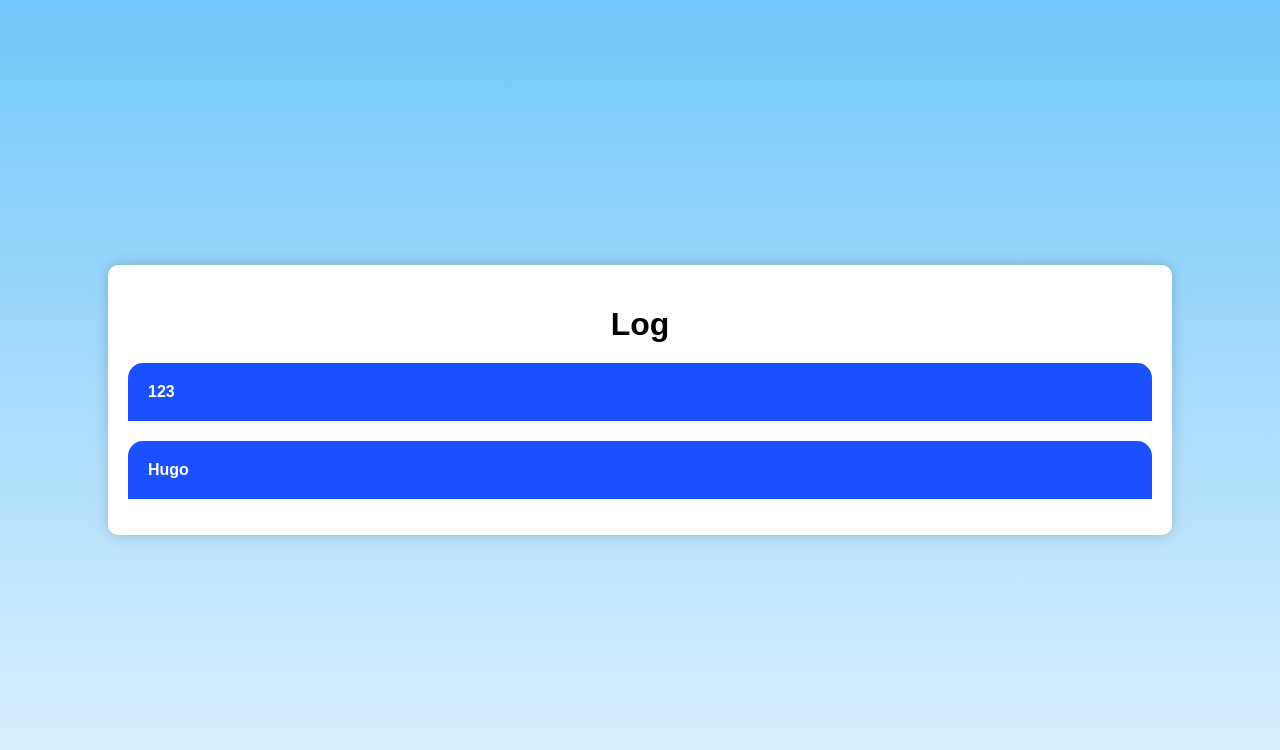
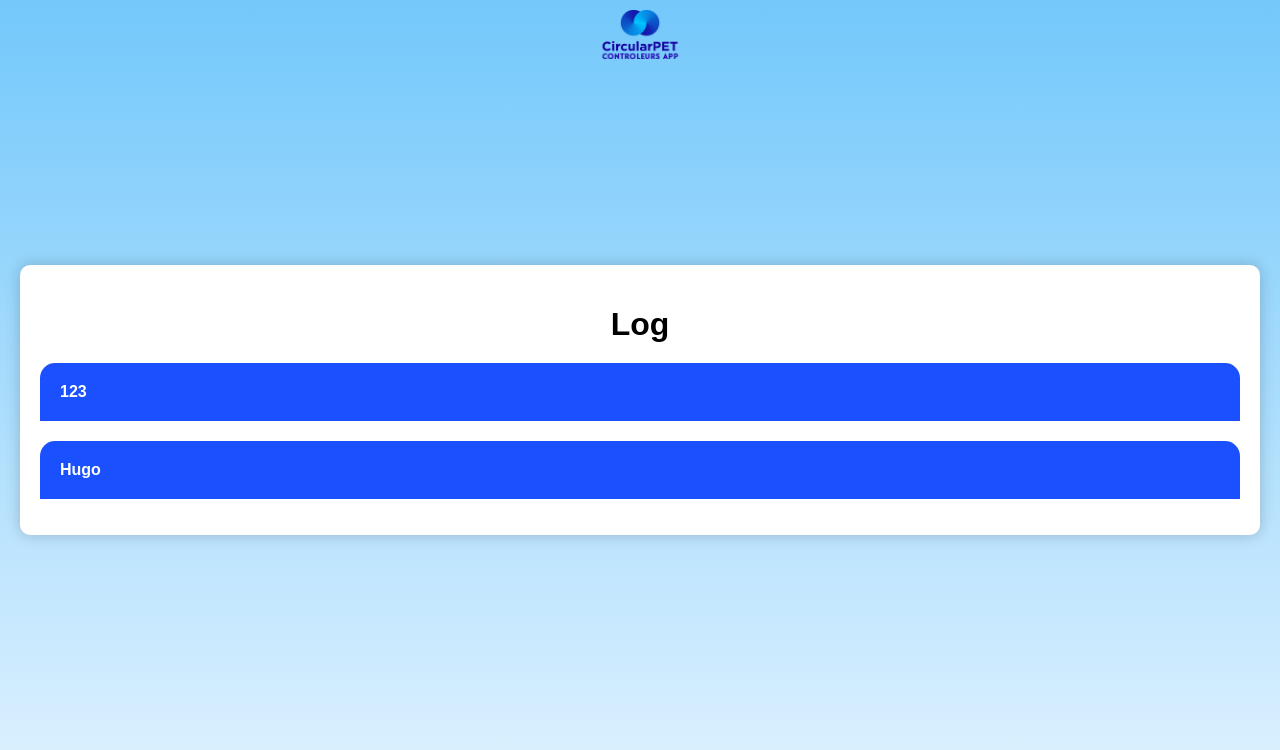
Before and after one commit to HugovanderGeest/Petapp, a Flask app: page /change_log in a window 1280 px wide. Shown: the top 750 px of the page. Run offline with Flask 3, Linux system fonts and the light colour scheme; some libraries are stand-ins or nearby versions.

Commit message:
Refactor change_log.html styling

```diff
--- a/templates/change_log.html
+++ b/templates/change_log.html
@@ -5,24 +5,16 @@
     <title>Change Log</title>
     <link rel="stylesheet" href="{{ url_for('static', filename='main.css') }}">
     <style>
-        .user-changes-toggle {
-            cursor: pointer;
-            color: white;
-            background-color: rgb(27, 80, 255);
-            border-radius: 15px 15px 0px 0px;
-            font-weight: bold;
-            padding: 20px;
-            margin-top: 20px;
-        }
-
             .user-changes {
                 display: none;
                 margin-top: -15px;
+                overflow-x: auto; /* Enables horizontal scrolling */
             }
 
             table {
                 width: 100%;
                 border-collapse: collapse;
+                min-width: 600px; /* Ensures table does not get too squished */
             }
 
             th, td {
@@ -37,12 +29,41 @@
 
             tr:nth-child(even) {background-color: #f9f9f9;}
 
+            .content-container {
+                width: 95%; /* Adjusted for overall container width */
+                max-width: 1200px; /* Optional: Sets a max width for the container */
+                margin: 20px auto; /* Centers the container */
+                padding: 20px;
+                background-color: #fff;
+                border-radius: 10px;
+                box-shadow: 0px 0px 15px rgba(0, 0, 0, 0.2);
+                overflow-y: auto; /* Enables vertical scrolling if needed */
+                max-height: 90vh;
+            }
+
+            .user-changes-toggle {
+                cursor: pointer;
+            color: white;
+            background-color: rgb(27, 80, 255);
+            border-radius: 15px 15px 0px 0px;
+            font-weight: bold;
+            padding: 20px;
+            margin-top: 20px;
+            }
+
             h1 {
                 color: black;
             }
+
     </style>
 </head>
 <body>
+
+    <img src="{{ url_for('static', filename='logo.png') }}" alt="CircularPET Logo" class="logo2">
+    <a href="javascript:history.back()" class="back-button"><i class="fas fa-arrow-left"></i></a>
+    <i id="gear-icon" class="fa fa-cog gear-icon-container"></i>
+
+
     <div class="content-container">
         <h1>Log</h1>
         {% for user, changes in changes_grouped_by_user.items() %}
```
Lines whose indentation alone changed are shown as unchanged.
